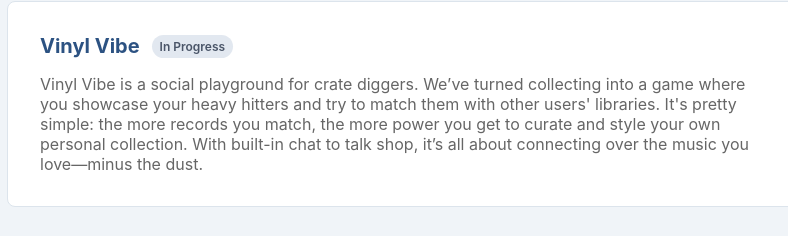
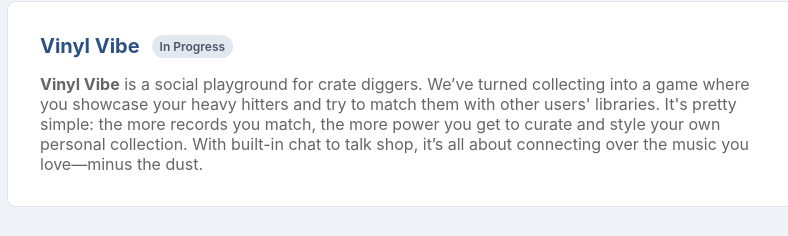
Before and after one commit to StudioReverb/studioreverb.github.io, a plain HTML site: page index.html in a window 1280 px wide. Shown: the part 581-817 px from the top of the page, 233-1021 px from the left. Drawn offline with Linux system fonts and the light colour scheme.

Commit message:
style: project highligh

```diff
--- a/index.html
+++ b/index.html
@@ -98,7 +98,8 @@
                             </svg>
                         </a>
                     </div>
-                    <p>Vinyl Vibe is a social playground for crate diggers. We’ve turned collecting into a game where
+                    <p><b>Vinyl Vibe</b> is a social playground for crate diggers. We’ve turned collecting into a game
+                        where
                         you showcase your heavy hitters and try to match them with other users' libraries. It's pretty
                         simple: the more records you match, the more power you get to curate and style your own personal
                         collection. With built-in chat to talk shop, it’s all about connecting over the music you
```
